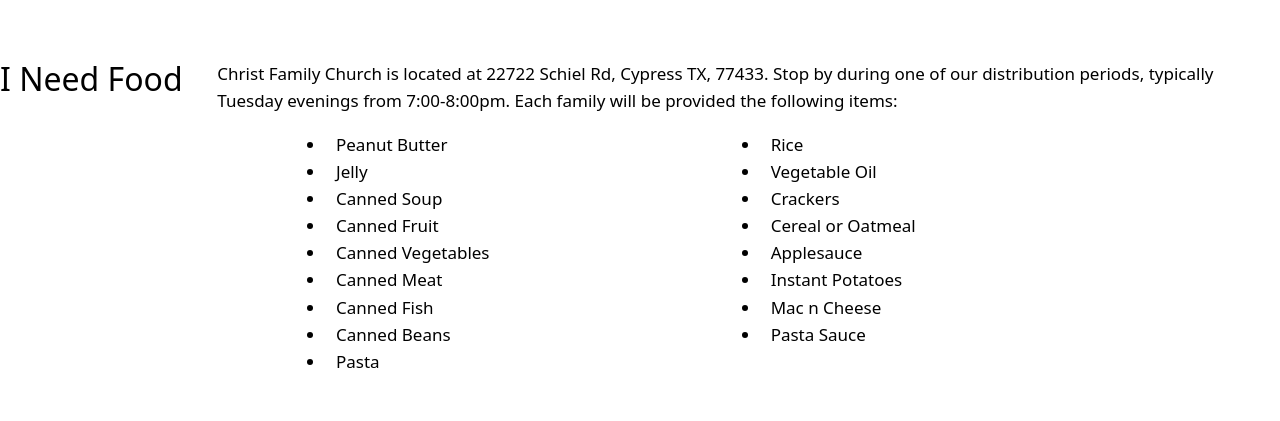
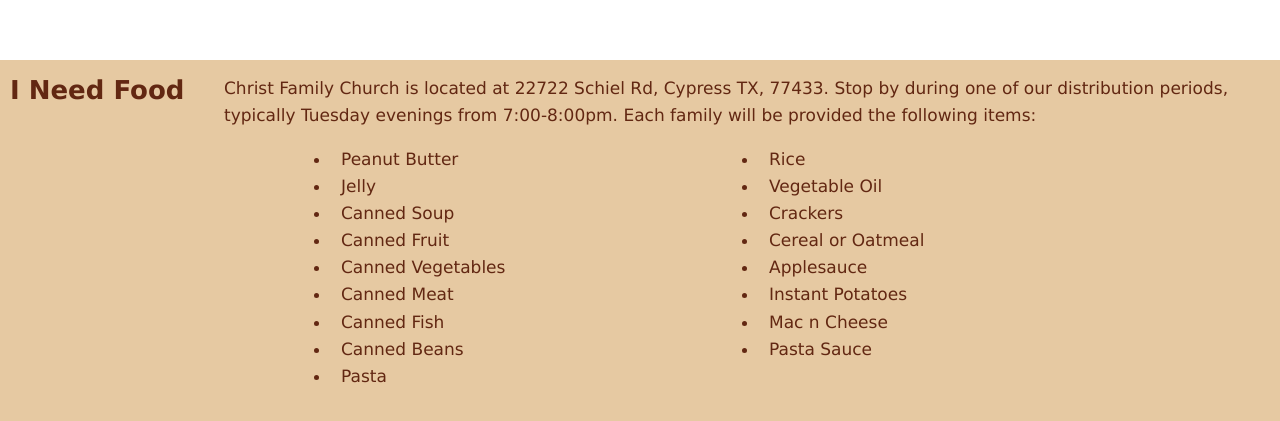
Before and after one commit to mancillh/CFC-Food-Bank, a plain HTML site: page index.html in a window 1280 px wide. Shown: the part 801-1222 px from the top of the page. Before the commit the page ends 1192 px from the top, so only its background shows below. Drawn offline with nearby package versions, Linux system fonts and the light colour scheme; a web font is replaced by a local one.

Commit message:
created two columns in I Need Food section, changed background color and font color in I Need Food section

```diff
--- a/assets/style.css
+++ b/assets/style.css
@@ -72,3 +72,15 @@ ul li {
     background-color: #fff;
     color: black;
 }
+
+section {
+    background-color: #e6c9a2;
+    color: #622712;
+    padding: 15px 10px;
+    font-family: Verdana, Geneva, Tahoma, sans-serif;
+}
+
+section h2 {
+    font-size: 26px;
+    font-weight: 800;
+}
```
